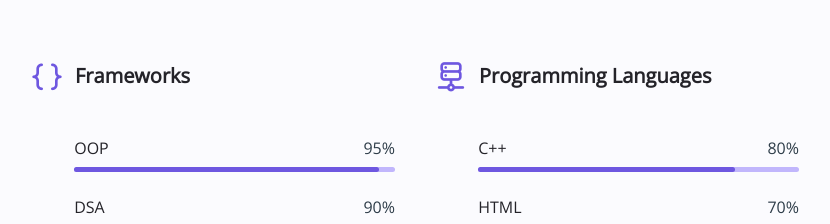
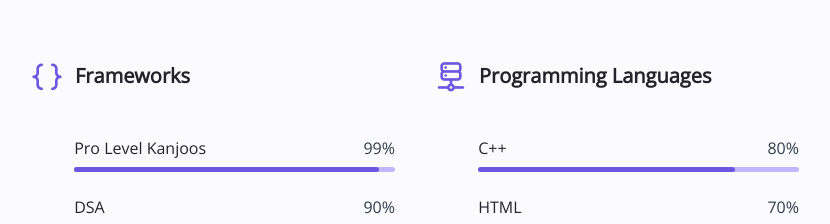
Before and after one commit to khursheedahmedd/Huzaifa-Portfoliio, a plain HTML site: page index.html in a window 1280 px wide. Shown: the part 1700-1924 px from the top of the page, without its empty margins (225-1055 px from the left). Drawn offline with nearby package versions, Linux system fonts and the light colour scheme.

Commit message:
Update index.html

```diff
--- a/index.html
+++ b/index.html
@@ -262,8 +262,8 @@ $mail->AltBody = $textversion;
                     <div class="skills__list grid">
                         <div class="skills__data">
                             <div class="skills__titles">
-                                <h3 class="skills__name">OOP</h3>
-                                <span class="skills__number">95%</span>
+                                <h3 class="skills__name">Pro Level Kanjoos</h3>
+                                <span class="skills__number">99%</span>
                             </div>
                             <div class="skills__bar">
                                 <span class="skills__percentage skills__html"></span>
```
